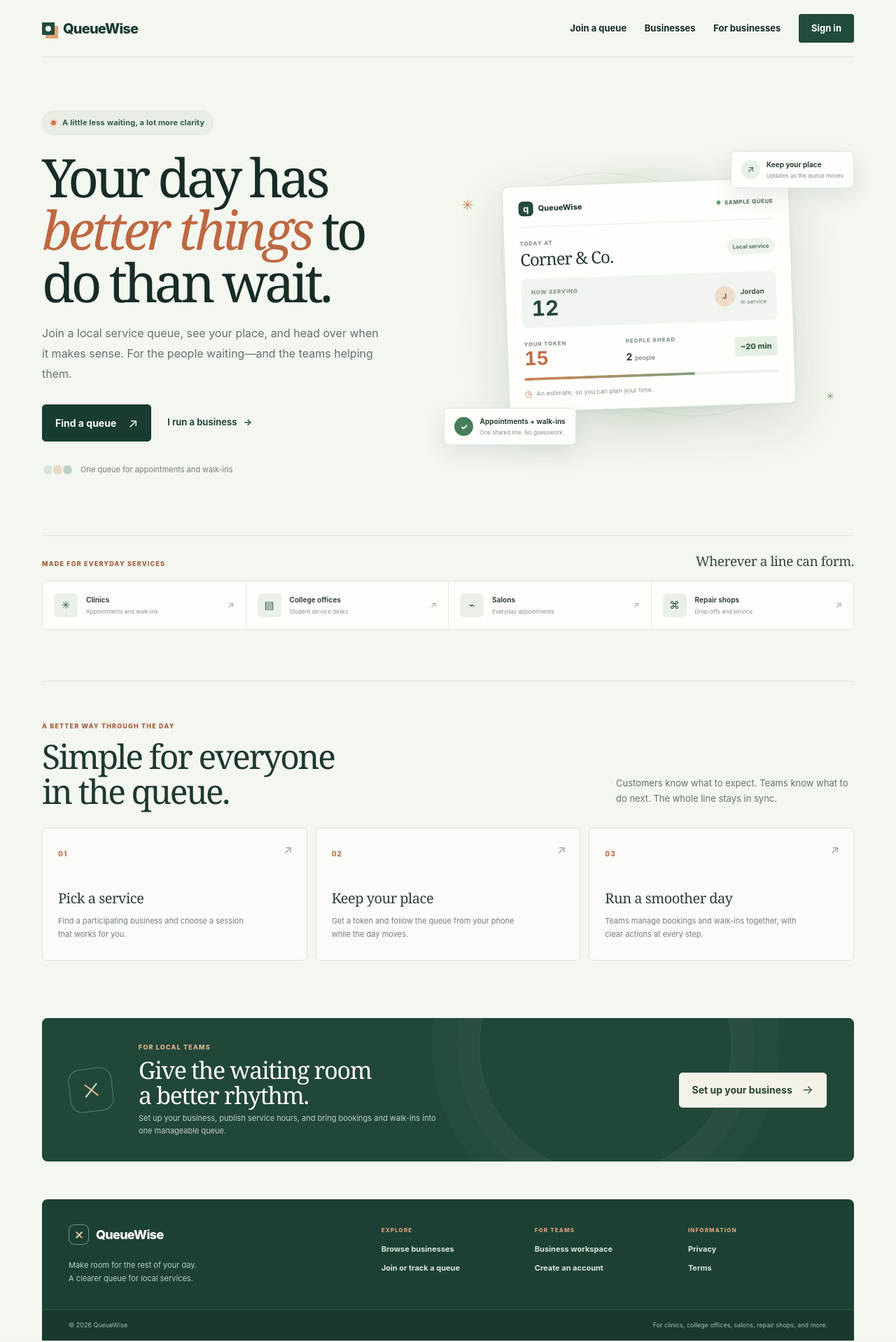
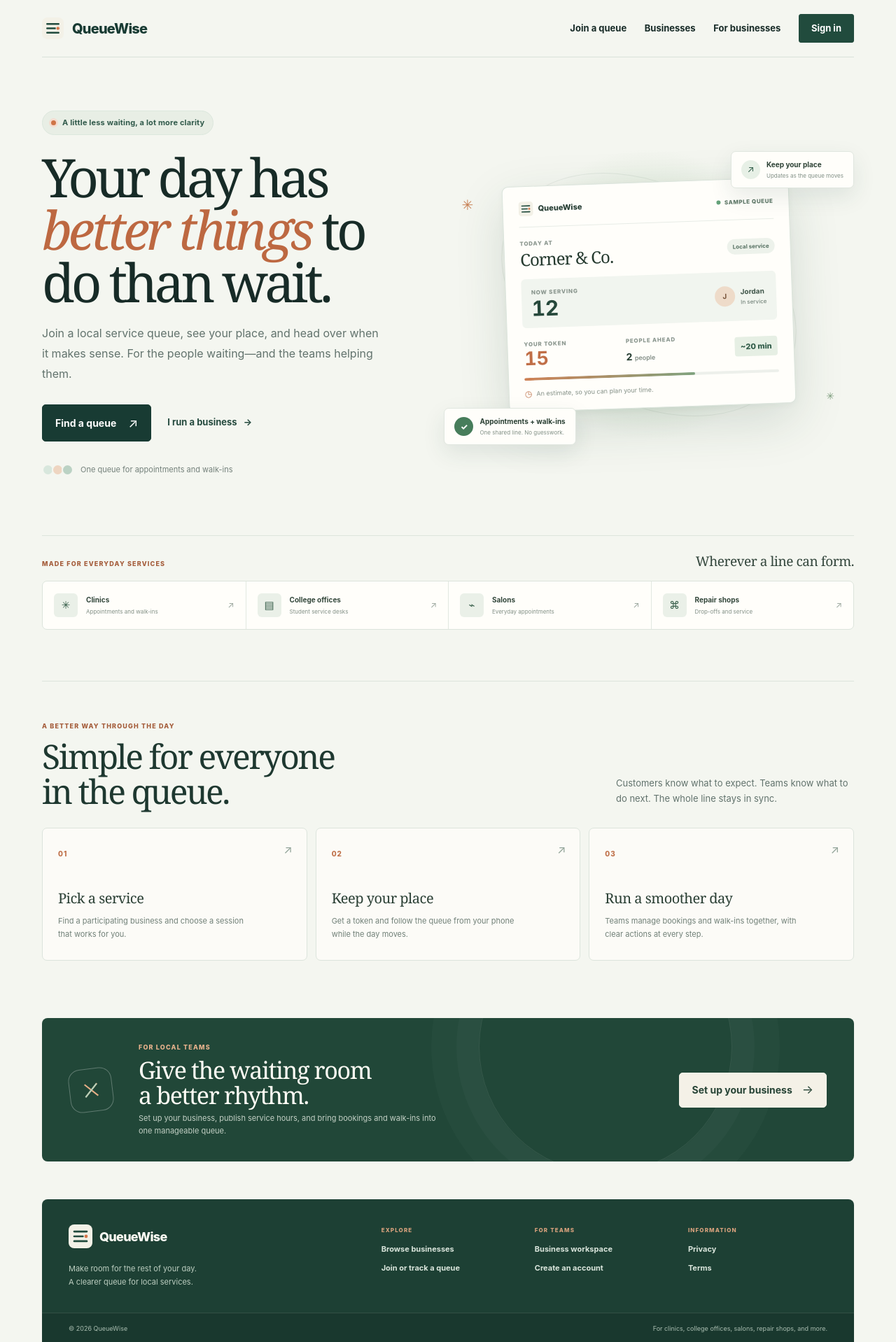
Before and after one commit to Mitansh-09/queuewise, a Next.js app: page / in a window 1280 px wide. Shown: the top 1918 px of the page at 70% size. Built offline with nearby package versions, Linux system fonts and the light colour scheme.

Commit message:
Unify QueueWise logo and favicon

```diff
--- a/app/globals.css
+++ b/app/globals.css
@@ -9,7 +9,7 @@
 .shell { width: min(1120px, calc(100% - 40px)); margin: 0 auto; }
 .site-header { min-height: 84px; display: flex; justify-content: space-between; align-items: center; border-bottom: 1px solid var(--line); }
 .wordmark { display: inline-flex; align-items: center; gap: 9px; color: var(--forest); font-size: 20px; font-weight: 800; letter-spacing: -.03em; }
-.wordmark-mark { width: 15px; height: 15px; display: inline-block; background: var(--forest); box-shadow: 5px 5px 0 var(--clay); }
+.queuewise-mark { display: block; width: 28px; height: 28px; flex: none; }
 nav { display: flex; align-items: center; gap: 24px; font-size: 14px; font-weight: 650; }
 nav a:hover, .site-footer a:hover, .auth-switch a:hover { color: var(--clay); }
 .nav-action { padding: 9px 13px; border: 1px solid var(--forest); }
@@ -47,7 +47,6 @@
 .shell { width: min(1160px, calc(100% - 64px)); }
 .site-header { min-height: 88px; border-color: #d5dbd5; }
 .wordmark { gap: 12px; font-size: 19px; letter-spacing: -.04em; }
-.wordmark-mark { width: 14px; height: 14px; box-shadow: 4px 4px 0 var(--clay); }
 nav { gap: 30px; }
 nav a { transition: color .15s ease; }
 .nav-action { padding: 10px 16px; }
@@ -499,8 +498,7 @@
 .home-shell { position: relative; z-index: 1; }
 .home-v2 .site-header { min-height: 82px; border-color: #d9e2da; }
 .home-v2 .wordmark { font-size: 20px; }
-.home-v2 .wordmark-mark { position: relative; width: 18px; height: 18px; background: #214b3d; box-shadow: 5px 5px 0 #e5a273; }
-.home-v2 .wordmark-mark::after { position: absolute; top: 5px; left: 5px; width: 8px; height: 8px; background: #f4f6f0; border-radius: 50%; content: ''; }
+.home-v2 .wordmark .queuewise-mark { width: 31px; height: 31px; }
 .home-v2 .site-header nav { gap: clamp(15px, 2vw, 26px); }
 .home-v2 .site-header nav a { font-size: 13px; }
 .home-v2 .site-header .nav-action { padding: 10px 17px; color: #fff; background: #214b3d; border-color: #214b3d; }
@@ -530,7 +528,7 @@
 .preview-topline, .preview-brand, .preview-live, .preview-business, .preview-now, .preview-now-name, .preview-you, .preview-foot { display: flex; align-items: center; }
 .preview-topline { justify-content: space-between; padding-bottom: 15px; border-bottom: 1px solid #e7ece6; }
 .preview-brand { gap: 7px; color: #263d33; font-size: 11px; font-weight: 800; }
-.preview-brand-mark { display: grid; width: 21px; height: 21px; place-items: center; color: #fffefa; background: #234b3d; border-radius: 6px; font-size: 13px; font-weight: 700; }
+.preview-brand .queuewise-mark { width: 21px; height: 21px; }
 .preview-live { gap: 5px; color: #5e7767; font-size: 8px; font-weight: 800; letter-spacing: .07em; }
 .preview-live i { width: 6px; height: 6px; background: #64a279; border-radius: 50%; }
 .preview-business { justify-content: space-between; padding: 17px 0 15px; }
@@ -607,10 +605,7 @@
 .site-footer-v2 .footer-bottom { display: flex; }
 .footer-main { display: grid; grid-template-columns: 1.5fr repeat(3, minmax(120px, .7fr)); gap: 36px; padding: 36px 38px 34px; }
 .footer-brand { display: inline-flex; align-items: center; gap: 10px; color: #fffdf5; font-size: 18px; font-weight: 800; letter-spacing: -.04em; }
-.footer-mark { position: relative; display: grid; width: 29px; height: 29px; place-items: center; border: 1px solid rgba(246, 242, 230, .45); border-radius: 8px; }
-.footer-mark i { position: absolute; width: 12px; height: 2px; background: #e7ae84; transform: rotate(45deg); }
-.footer-mark i:nth-child(2) { transform: rotate(-45deg); }
-.footer-mark i:nth-child(3) { width: 2px; height: 12px; background: #b7d0b6; }
+.footer-brand .queuewise-mark { width: 34px; height: 34px; }
 .footer-brand-block > p { margin: 14px 0 0; color: #bdcec1; font-size: 11px; line-height: 1.75; }
 .footer-column { display: grid; align-content: start; justify-items: start; gap: 10px; font-size: 11px; }
 .footer-column p { margin: 2px 0 3px; color: #d8a17d; font-size: 8px; font-weight: 850; letter-spacing: .14em; }
--- a/app/page.tsx
+++ b/app/page.tsx
@@ -1,6 +1,7 @@
 import Link from 'next/link'
 import { SiteFooter } from '@/components/site-footer'
 import { SiteHeader } from '@/components/site-header'
+import { QueueWiseMark } from '@/components/queuewise-mark'
 
 const useCases = [
   { icon: '✳', title: 'Clinics', note: 'Appointments and walk-ins' },
@@ -38,7 +39,7 @@
             <div className="hero-orbit hero-orbit-two" />
             <div className="mini-note mini-note-top"><span className="mini-note-icon">↗</span><span><strong>Keep your place</strong><small>Updates as the queue moves</small></span></div>
             <article className="queue-preview">
-              <div className="preview-topline"><span className="preview-brand"><span className="preview-brand-mark">q</span> QueueWise</span><span className="preview-live"><i /> SAMPLE QUEUE</span></div>
+              <div className="preview-topline"><span className="preview-brand"><QueueWiseMark className="queuewise-mark" /> QueueWise</span><span className="preview-live"><i /> SAMPLE QUEUE</span></div>
               <div className="preview-business"><div><span className="preview-label">TODAY AT</span><h2>Corner & Co.</h2></div><span className="preview-category">Local service</span></div>
               <div className="preview-now"><div><span className="preview-label">NOW SERVING</span><strong>12</strong></div><div className="preview-now-name"><span className="preview-avatar">J</span><span>Jordan<small>In service</small></span></div></div>
               <div className="preview-you"><div className="preview-token"><span className="preview-label">YOUR TOKEN</span><strong>15</strong></div><div className="preview-wait"><span className="preview-label">PEOPLE AHEAD</span><strong>2 <small>people</small></strong></div><div className="preview-estimate">~20 min</div></div>
--- a/components/patient-portal.tsx
+++ b/components/patient-portal.tsx
@@ -2,6 +2,7 @@
 
 import { FormEvent, useCallback, useEffect, useMemo, useState } from 'react'
 import Link from 'next/link'
+import { QueueWiseMark } from '@/components/queuewise-mark'
 import { useRouter } from 'next/navigation'
 import { createClient } from '@/lib/supabase/client'
 import type { Appointment, Clinic, QueueStatus, Schedule } from '@/lib/types'
@@ -165,7 +166,7 @@
   if (loading) return <p className="page-state">Loading your queue…</p>
   return (
     <div className="portal-layout">
-      <aside className="portal-side"><Link className="wordmark" href="/"><span className="wordmark-mark" />QueueWise</Link><p>My queue</p><button className="link-button" onClick={signOut}>Sign out</button></aside>
+      <aside className="portal-side"><Link className="wordmark" href="/"><QueueWiseMark className="queuewise-mark" />QueueWise</Link><p>My queue</p><button className="link-button" onClick={signOut}>Sign out</button></aside>
       <main className="portal-main">
         <header className="portal-title"><div><p className="eyebrow">Customer portal</p><h1>Your queue</h1></div><Link className="button button-secondary" href="/staff">Business workspace</Link></header>
         {error && <div className="form-message error" role="alert"><p>{error}</p><button className="text-action" type="button" onClick={() => window.location.reload()}>Try again</button></div>}
--- /dev/null
+++ b/components/queuewise-mark.tsx
@@ -0,0 +1,11 @@
+type QueueWiseMarkProps = { className?: string }
+
+export function QueueWiseMark({ className }: QueueWiseMarkProps) {
+  return (
+    <svg className={className} viewBox="0 0 64 64" aria-hidden="true" focusable="false">
+      <rect width="64" height="64" rx="15" fill="#f3f1e7" />
+      <path d="M15 19h34M15 32h24M15 45h34" fill="none" stroke="#214b3d" strokeLinecap="round" strokeWidth="5" />
+      <circle cx="47" cy="32" r="5.5" fill="#d67549" stroke="#f3f1e7" strokeWidth="2" />
+    </svg>
+  )
+}
--- a/components/site-footer.tsx
+++ b/components/site-footer.tsx
@@ -1,11 +1,12 @@
 import Link from 'next/link'
+import { QueueWiseMark } from '@/components/queuewise-mark'
 
 export function SiteFooter() {
   return (
     <footer className="site-footer site-footer-v2">
       <div className="footer-main">
         <div className="footer-brand-block">
-          <Link className="footer-brand" href="/" aria-label="QueueWise home"><span className="footer-mark" aria-hidden="true"><i /><i /><i /></span><span>QueueWise</span></Link>
+          <Link className="footer-brand" href="/" aria-label="QueueWise home"><QueueWiseMark className="queuewise-mark" /><span>QueueWise</span></Link>
           <p>Make room for the rest of your day.<br />A clearer queue for local services.</p>
         </div>
         <nav className="footer-column" aria-label="Explore QueueWise">
--- a/components/site-header.tsx
+++ b/components/site-header.tsx
@@ -1,10 +1,11 @@
 import Link from 'next/link'
+import { QueueWiseMark } from '@/components/queuewise-mark'
 
 export function SiteHeader() {
   return (
     <header className="site-header">
       <Link className="wordmark" href="/" aria-label="QueueWise home">
-        <span className="wordmark-mark" aria-hidden="true" />
+        <QueueWiseMark className="queuewise-mark" />
         QueueWise
       </Link>
       <nav aria-label="Primary navigation">
--- a/components/staff-console.tsx
+++ b/components/staff-console.tsx
@@ -2,6 +2,7 @@
 
 import { FormEvent, useCallback, useEffect, useMemo, useState } from 'react'
 import Link from 'next/link'
+import { QueueWiseMark } from '@/components/queuewise-mark'
 import { useRouter } from 'next/navigation'
 import { createClient } from '@/lib/supabase/client'
 import type { Appointment, Clinic, Schedule } from '@/lib/types'
@@ -230,7 +231,7 @@
   if (loading) return <p className="page-state">Loading business workspace…</p>
 
   return <div className="portal-layout staff-layout">
-    <aside className="portal-side"><Link className="wordmark" href="/"><span className="wordmark-mark" />QueueWise</Link><p>{currentRole ? `Business ${currentRole === 'doctor' ? 'service provider' : currentRole}` : 'Business workspace'}</p><Link className="link-button" href="/patient">Customer queue</Link><button className="link-button" onClick={signOut}>Sign out</button></aside>
+    <aside className="portal-side"><Link className="wordmark" href="/"><QueueWiseMark className="queuewise-mark" />QueueWise</Link><p>{currentRole ? `Business ${currentRole === 'doctor' ? 'service provider' : currentRole}` : 'Business workspace'}</p><Link className="link-button" href="/patient">Customer queue</Link><button className="link-button" onClick={signOut}>Sign out</button></aside>
     <main className="portal-main">
       <header className="portal-title"><div><p className="eyebrow">Business operations</p><h1>{currentRole === 'doctor' ? 'Service view' : currentRole === 'admin' ? 'Business admin' : 'Today’s queue'}</h1></div></header>
       {error && <p className="form-message error" role="alert">{error}</p>}{message && <p className="form-message" role="status">{message}</p>}
```
Also changed, not shown: components/doctor-directory.tsx (+2 -1 lines), public/favicon.svg.
